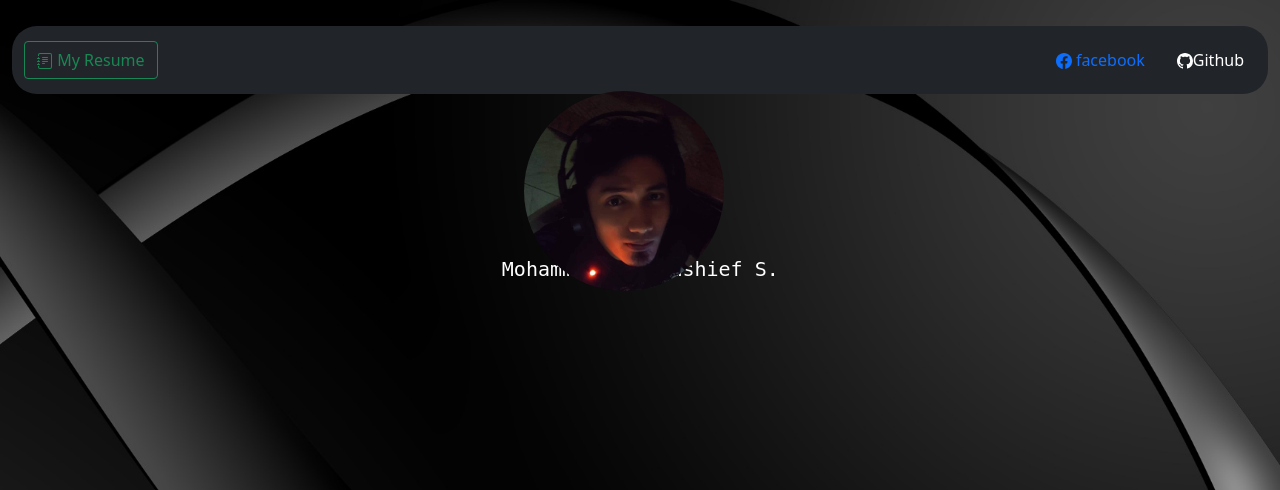
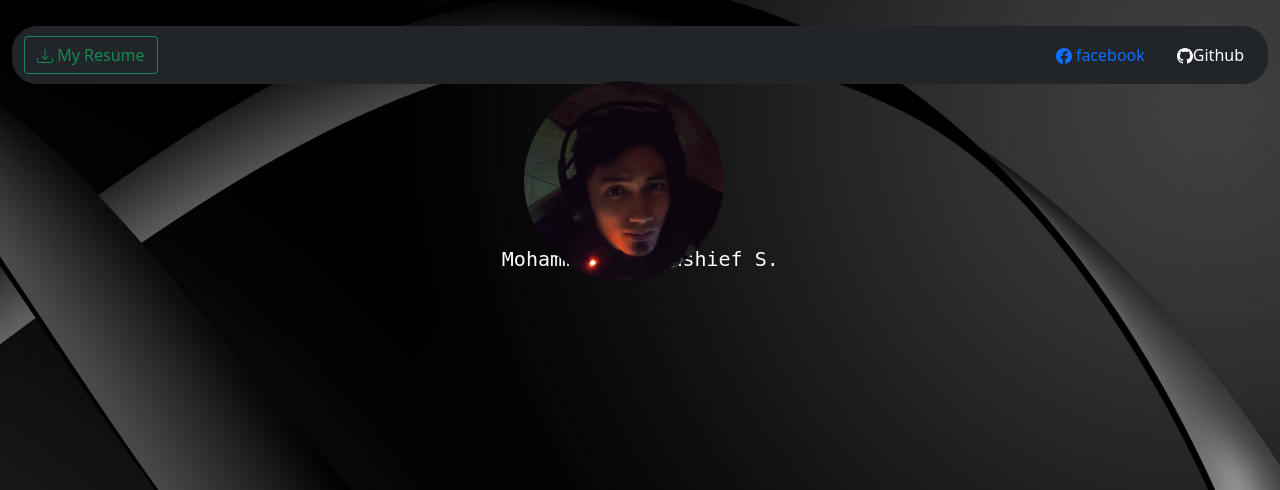
Before and after one commit to alnashief99/study, a PHP site: page / in a window 1280 px wide. Shown: the top 490 px of the page. Run offline with PHP 8.4, Linux system fonts and the light colour scheme.

Commit message:
update index

```diff
--- a/header.php
+++ b/header.php
@@ -21,14 +21,14 @@
 
 <nav style="border-radius: 25px;  background-color: rgba(0,0,0,0.5); padding: 0" class="navbar navbar-dark bg-dark" >
 	<div  class="container-fluid" ">
-		<a style="transition: 0.5s;" href="files/resume.docx" src="files/resume.docx" class="btn btn-outline-success" download>
-			<svg  width="16" height="16" fill="currentColor" class="bi bi-journal-text" viewBox="0 0 16 16">
-				<path d="M5 10.5a.5.5 0 0 1 .5-.5h2a.5.5 0 0 1 0 1h-2a.5.5 0 0 1-.5-.5zm0-2a.5.5 0 0 1 .5-.5h5a.5.5 0 0 1 0 1h-5a.5.5 0 0 1-.5-.5zm0-2a.5.5 0 0 1 .5-.5h5a.5.5 0 0 1 0 1h-5a.5.5 0 0 1-.5-.5zm0-2a.5.5 0 0 1 .5-.5h5a.5.5 0 0 1 0 1h-5a.5.5 0 0 1-.5-.5z"/>
-				<path d="M3 0h10a2 2 0 0 1 2 2v12a2 2 0 0 1-2 2H3a2 2 0 0 1-2-2v-1h1v1a1 1 0 0 0 1 1h10a1 1 0 0 0 1-1V2a1 1 0 0 0-1-1H3a1 1 0 0 0-1 1v1H1V2a2 2 0 0 1 2-2z"/>
-				<path d="M1 5v-.5a.5.5 0 0 1 1 0V5h.5a.5.5 0 0 1 0 1h-2a.5.5 0 0 1 0-1H1zm0 3v-.5a.5.5 0 0 1 1 0V8h.5a.5.5 0 0 1 0 1h-2a.5.5 0 0 1 0-1H1zm0 3v-.5a.5.5 0 0 1 1 0v.5h.5a.5.5 0 0 1 0 1h-2a.5.5 0 0 1 0-1H1z"/>
+		<a style="margin-top: 10px; margin-bottom: 10px; transition: 0.4s;" href="files/resume.docx" src="files/resume.docx" class="btn btn-outline-success" download>
+			<svg xmlns="http://www.w3.org/2000/svg" width="16" height="16" fill="currentColor" class="bi bi-download" viewBox="0 0 16 16">
+				<path d="M.5 9.9a.5.5 0 0 1 .5.5v2.5a1 1 0 0 0 1 1h12a1 1 0 0 0 1-1v-2.5a.5.5 0 0 1 1 0v2.5a2 2 0 0 1-2 2H2a2 2 0 0 1-2-2v-2.5a.5.5 0 0 1 .5-.5z"/>
+				<path d="M7.646 11.854a.5.5 0 0 0 .708 0l3-3a.5.5 0 0 0-.708-.708L8.5 10.293V1.5a.5.5 0 0 0-1 0v8.793L5.354 8.146a.5.5 0 1 0-.708.708l3 3z"/>
 			</svg>
 			My Resume
         </a>
+
 		<ul class="navbar-nav ms-auto">
 				<a class="text-decoration-none" href="https://www.facebook.com/xLuckyNashx/"  target="_blank">
 					<svg xmlns="http://www.w3.org/2000/svg"  width="16" height="16" fill="currentColor" class="bi bi-facebook" viewBox="0 0 16 16">
@@ -37,16 +37,17 @@
 					facebook
 				</a>
 		</ul>
+
 		<ul class="navbar-nav ms-right" style="margin-left: 20px;">
-			<p>
+
 				<form method="GET" action="https://github.com/alnashief99" target="_blank">
 					<button style="transition: 0.5s; background-color:inherit; border:0" type="submit" style="padding: 5px;"" class="btn btn-success"   >
 							<svg xmlns="http://www.w3.org/2000/svg" width="16" height="16" fill="currentColor" class="bi bi-github" viewBox="0 0 16 16">
 								<path d="M8 0C3.58 0 0 3.58 0 8c0 3.54 2.29 6.53 5.47 7.59.4.07.55-.17.55-.38 0-.19-.01-.82-.01-1.49-2.01.37-2.53-.49-2.69-.94-.09-.23-.48-.94-.82-1.13-.28-.15-.68-.52-.01-.53.63-.01 1.08.58 1.23.82.72 1.21 1.87.87 2.33.66.07-.52.28-.87.51-1.07-1.78-.2-3.64-.89-3.64-3.95 0-.87.31-1.59.82-2.15-.08-.2-.36-1.02.08-2.12 0 0 .67-.21 2.2.82.64-.18 1.32-.27 2-.27.68 0 1.36.09 2 .27 1.53-1.04 2.2-.82 2.2-.82.44 1.1.16 1.92.08 2.12.51.56.82 1.27.82 2.15 0 3.07-1.87 3.75-3.65 3.95.29.25.54.73.54 1.48 0 1.07-.01 1.93-.01 2.2 0 .21.15.46.55.38A8.012 8.012 0 0 0 16 8c0-4.42-3.58-8-8-8z"></path>
 							</svg>Github
+					</button>
 				</form>
-			</button>
-        </p>
+
 		</ul>
 	</div>
 </nav>
--- a/index.php
+++ b/index.php
@@ -1,14 +1,17 @@
 <?php include 'header.php'; ?>
+<div cx="100" cy="200" r="120" stroke="yellow" stroke-width="10" fill="black">
+<h1 style="margin-left: 40%; margin-top: -8%; position: absolute;" >
 
-<h1 style="margin-left: 40%; margin-top: -8%; position: absolute; ">
     <svg height="400px" width="250" >
     <defs>
-        <clipPath id="myCircle">
-    <circle cx="100" cy="200" r="100" stroke="yellow" stroke-width="10" fill="black">
+        <clipPath  id="myCircle">
+    <circle  position  cx="100" cy="200" r="100" stroke="yellow" stroke-width="30" fill="black">
+    </circle>
     </defs>
-    <image  height="400px" width="250" href="img/nash.jpg" clip-path="url(#myCircle)" />
+    <image style="z-index: -1"  height="400px" width="250" href="img/nash.jpg" clip-path="url(#myCircle)" />
       </svg>
 </h1>
+</div>
 <h5 class="name" style="margin-top: 13%; padding-left:39%; color: white; font-family:monospace " > Mohammad, Al-Nashief S.</h5>
 
 <?php include 'footer.php'; ?>
```
Lines whose indentation alone changed are shown as unchanged.
